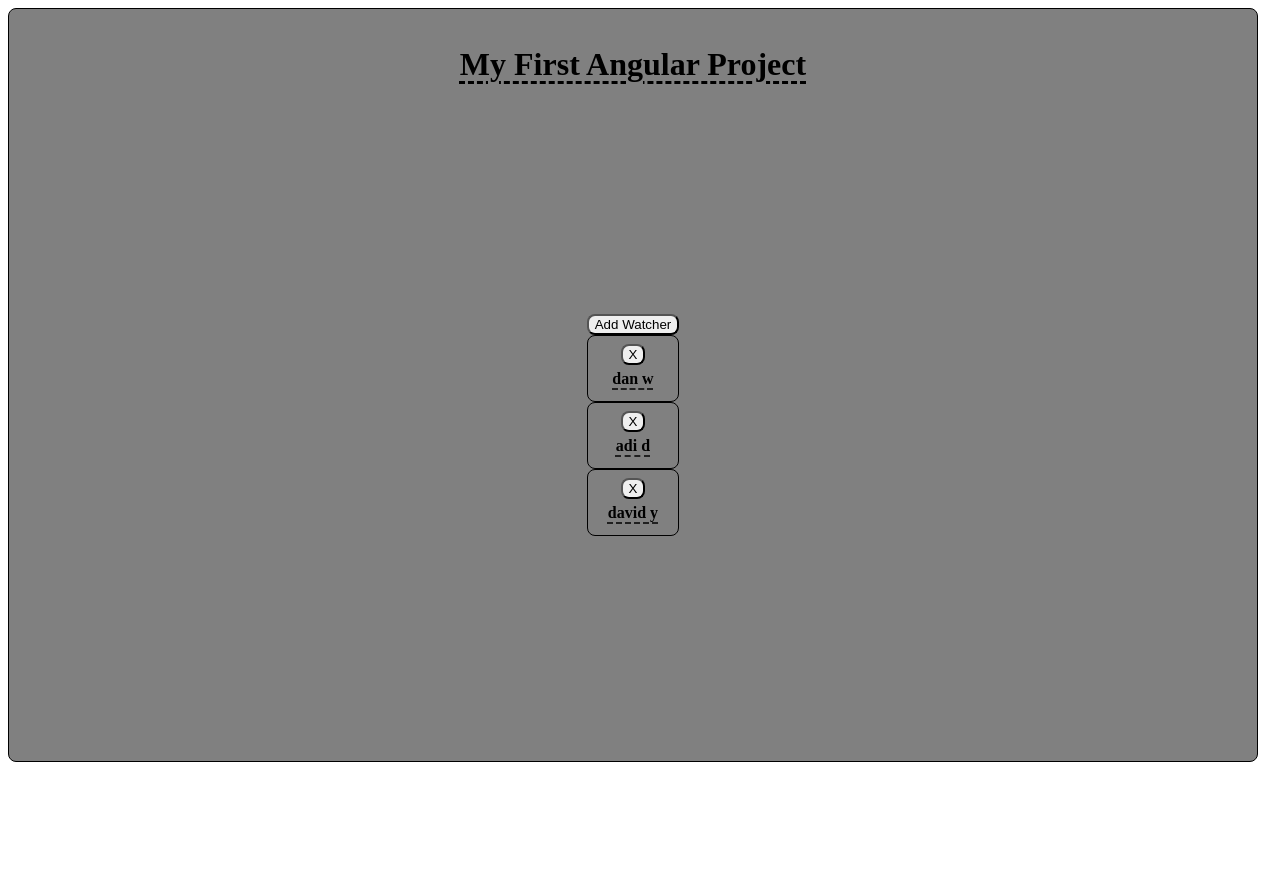
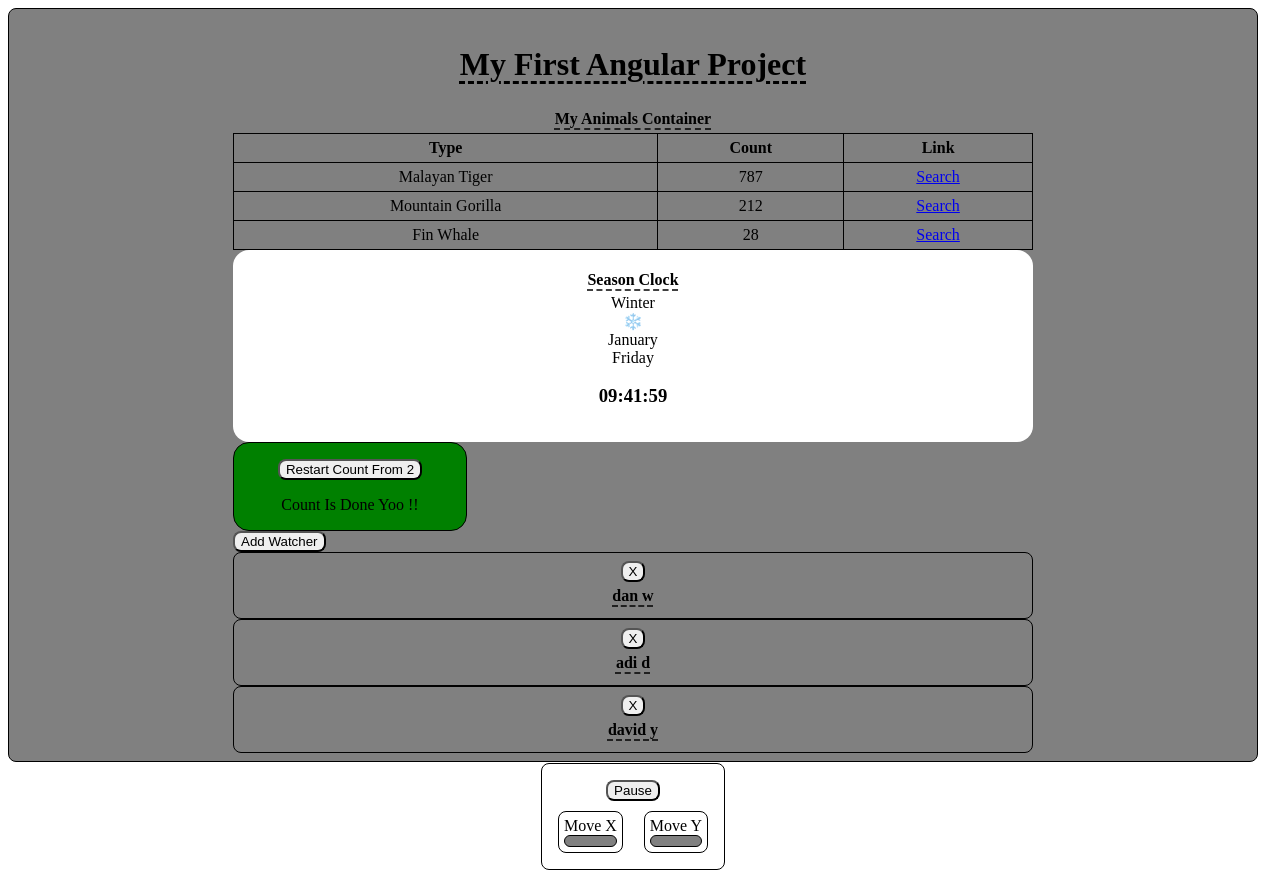
Before and after one commit to WDD-CODER/My-First-Lagecy-Angular-Project, an Angular app: page / in a window 1280 px wide. Before the commit the page ends 800 px from the top, so only its background shows below. Built offline with nearby package versions, Linux system fonts and the light colour scheme.

Commit message:
feat(app): integrate mouse-tracker into core module

```diff
--- a/src/app/app-module.ts
+++ b/src/app/app-module.ts
@@ -9,6 +9,7 @@
 import { WatcherPreview } from './cmp/watcher-preview/watcher-preview';
 import { WatchersList } from './cmp/watchers/watchers-list';
 import { FormsModule } from '@angular/forms';
+import { MouseTracker } from './cmp/mouse-tracker/mouse-tracker';
 
 @NgModule({
   declarations: [
@@ -17,7 +18,8 @@
     Animals,
     CountDown,
     WatchersList,
-    WatcherPreview
+    WatcherPreview,
+    MouseTracker
   ],
   imports: [
     BrowserModule,
--- a/src/app/app-root/app.html
+++ b/src/app/app-root/app.html
@@ -2,13 +2,13 @@
   <h1 [title]="'Nice Way Of Making A Hover Title'">
     {{title}}
   </h1>
-  <!-- <animals></animals> -->
-  <!-- <season-clock></season-clock> -->
-   <!-- <count-down [class.done]="showCountMsg"
-    (CountRestart)="OnRestartCount($event)"
-   (CountDone)="onShowCountIsDone($event)"
-   [showCountMsg]="showCountMsg"
-   [startFrom]="startFrom">
-  </count-down> -->
-<watcher-list></watcher-list>
+  <section class="main-content">
+    <animals></animals>
+    <season-clock></season-clock>
+    <count-down [class.done]="showCountMsg" (CountRestart)="OnRestartCount($event)"
+      (CountDone)="onShowCountIsDone($event)" [showCountMsg]="showCountMsg" [startFrom]="startFrom">
+    </count-down>
+    <watcher-list></watcher-list>
+  </section>
+  <mouse-tracker></mouse-tracker>
 </main>
```
